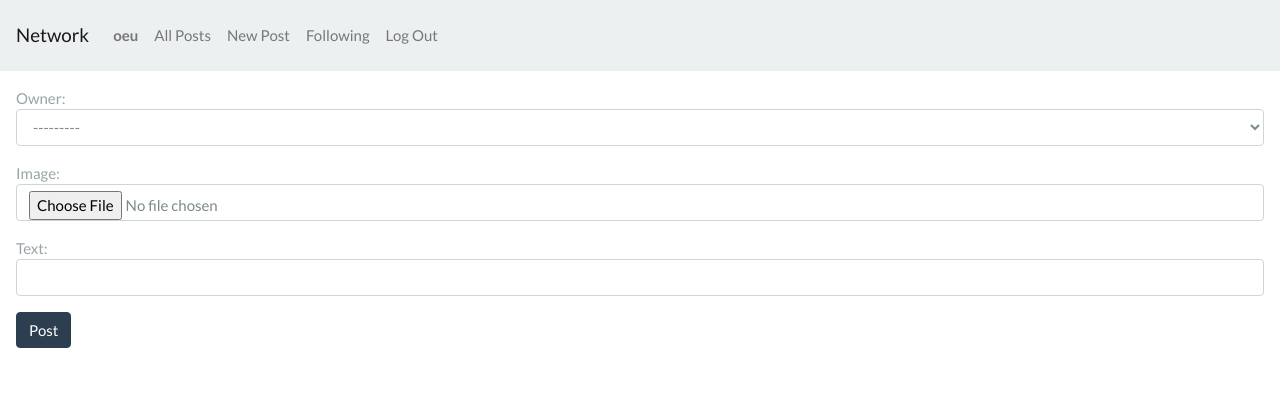
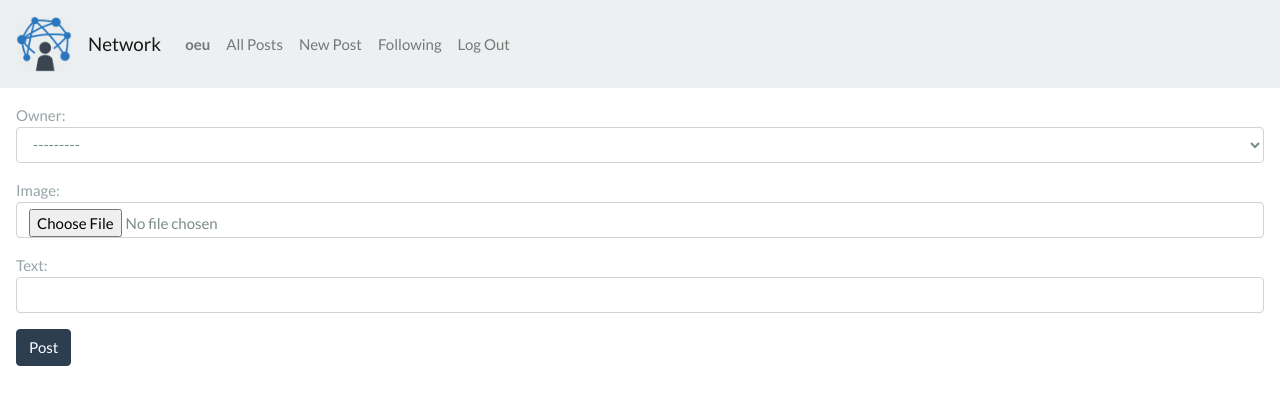
Before and after one commit to KevFrancisco/cs50-web-network, a Django app: page /new_post in a window 1280 px wide. Shown: the top 420 px of the page. Run offline with Django 3.2, Linux system fonts and the light colour scheme; a user stored in the database is signed in; data comes from the database, SQL or seed files in the repository; both versions use the stored data as it was after the commit; some libraries are stand-ins or nearby versions.

Commit message:
fix venv after hard drive changes

```diff
--- a/network/models.py
+++ b/network/models.py
@@ -22,6 +22,8 @@
     timestamp = models.DateTimeField(
                         auto_now=True
                     )
+    def __str__(self):
+        return f"{self.owner} + {self.text} + {self.image} + {self.timestamp}"
 
 class PostForm(ModelForm):
     class Meta:
--- a/network/static/network/css/styles.css
+++ b/network/static/network/css/styles.css
@@ -0,0 +1,3 @@
+.navbar-logo {
+    max-height: 3.5rem;
+}
--- a/network/templates/network/layout.html
+++ b/network/templates/network/layout.html
@@ -37,7 +37,12 @@
     <body>
 
         <nav class="navbar navbar-expand-lg navbar-light bg-light">
-            <a class="navbar-brand" href="#">Network</a>
+            <div class="h-100 d-flex">
+                <img src="{% static 'network/logo.png' %}" class="img-fluid mr-3 navbar-logo" alt="">
+                <div class="my-auto">
+                    <a class="navbar-brand" href="#">Network</a>
+                </div>
+            </div>
 
             <div>
               <ul class="navbar-nav mr-auto">
--- a/network/templates/network/new_post.html
+++ b/network/templates/network/new_post.html
@@ -6,6 +6,7 @@
 
     <div class="p-3">
         <form action="" class="" method="POST" enctype="multipart/form-data">
+                {% csrf_token %}
                 <div class="form-group">
                     {{ form.owner | add_label_class:"my-auto text-muted mb-2"}}
                     {{ form.owner | add_class:"form-control"}}
--- a/network/views.py
+++ b/network/views.py
@@ -6,11 +6,11 @@
 
 from django.contrib.auth.decorators import login_required
 
-from network.models import PostForm, User
+from network.models import PostForm, User, Post, Like, Follower
 
 
 def index(request):
-    all_posts = Post.objects.all().orderby('-timestamp')
+    all_posts = Post.objects.all().order_by('-timestamp')
     context = {
         'all_posts': all_posts,
     }
@@ -71,7 +71,7 @@
 @login_required
 def new_post(request):
     if request.method == "POST":
-        form = PostForm(request.POST)
+        form = PostForm(request.POST, request.FILES)
 
         if form.is_valid():
             form.save()
```
Also changed, not shown: network/templates/network/index.html (+10 -1 lines), db.sqlite3, media/network/Momo_Cute.jpg (added), network/migrations/0002_follower_like_post.py (added), 1 other file.
